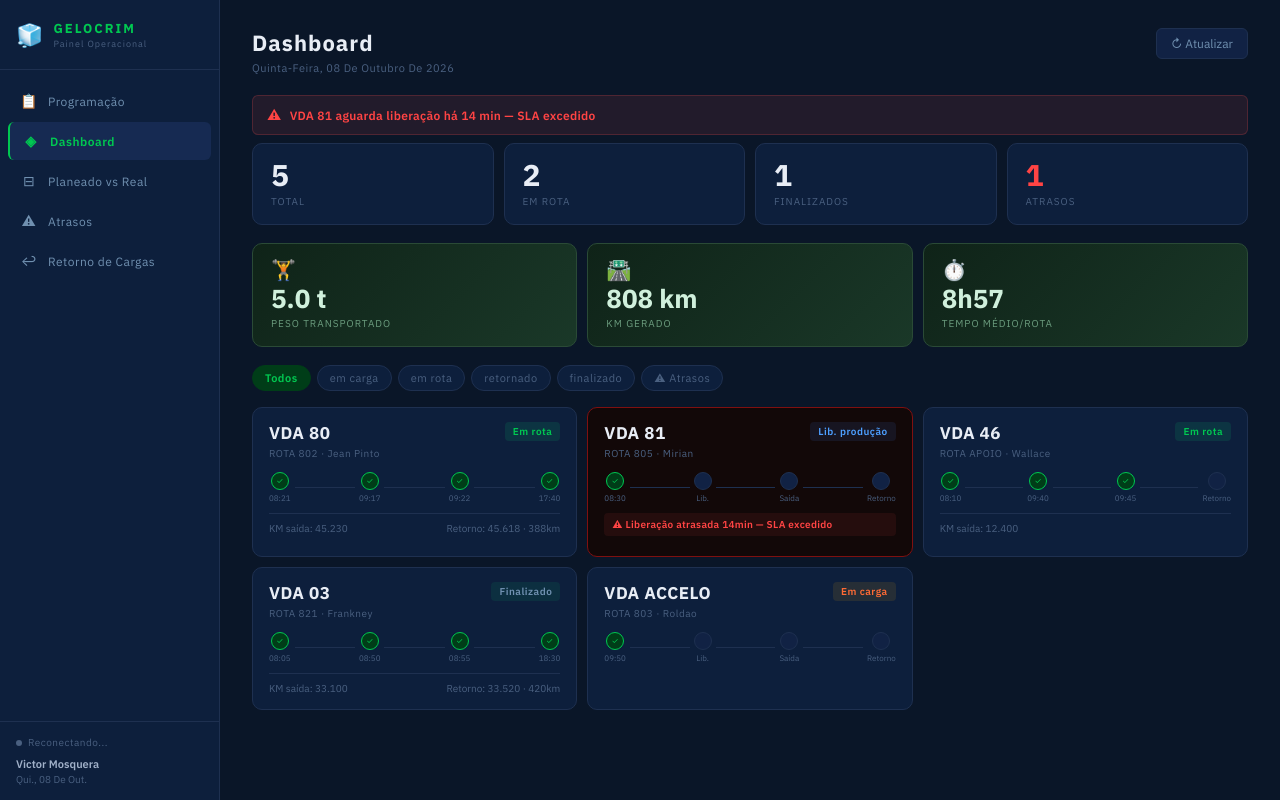
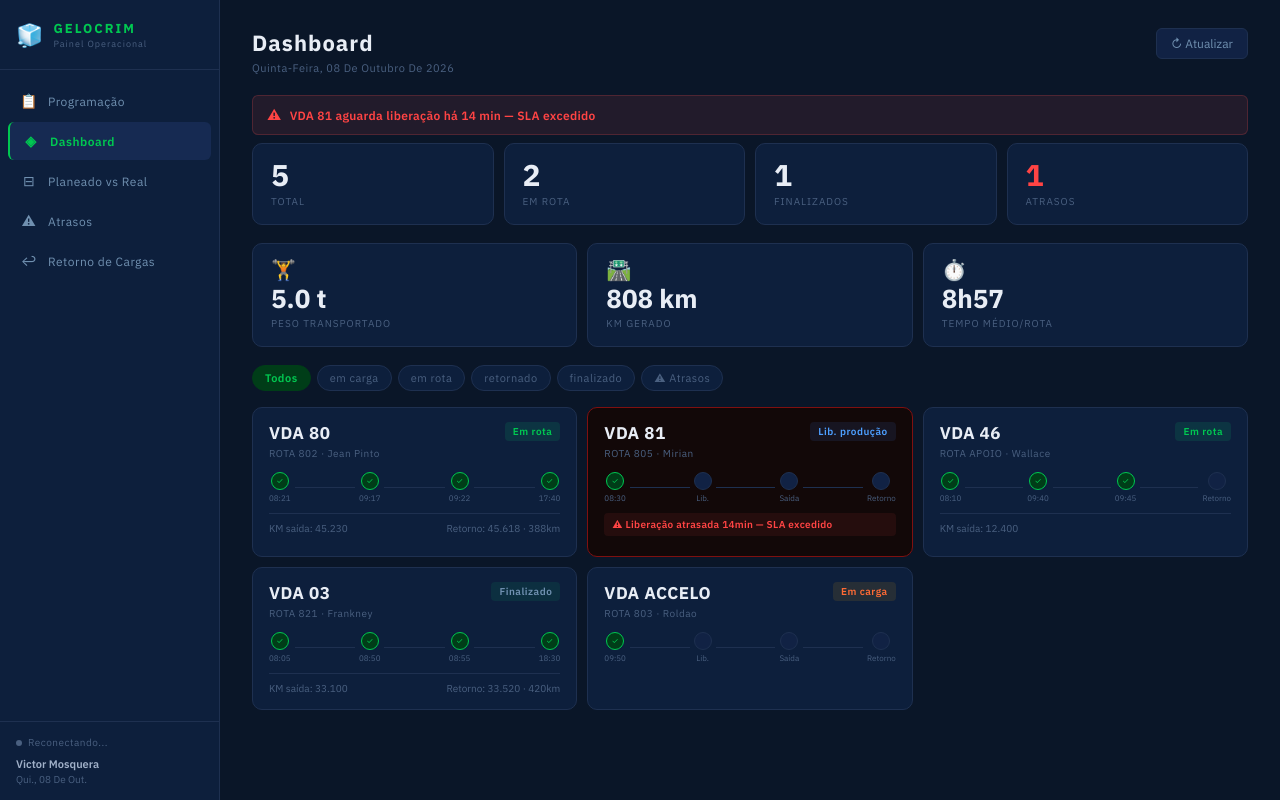
Before and after one commit to victor-8927/painel-central, a React (Vite) app: page / in a window 1280 px wide. Built offline with nearby package versions, Linux system fonts and the light colour scheme; no server answers.

Commit message:
fix: remove green cards from métricas, use navy bg-card
Co-Authored-By: Claude Sonnet 4.6 <noreply@anthropic.com>
Claude-Session: https://claude.ai/code/session_01GKSbsat7uPRdRBAnwasFQS

```diff
--- a/src/pages/Dashboard.module.css
+++ b/src/pages/Dashboard.module.css
@@ -45,16 +45,16 @@
   gap: 10px; margin-bottom: 18px;
 }
 .metrica {
-  background: linear-gradient(135deg, #0f2318 0%, #1a3828 100%);
-  border: 1px solid #2a4a36;
+  background: var(--bg-card);
+  border: 1px solid var(--border);
   border-radius: var(--radius); padding: 16px 18px;
   display: flex; flex-direction: column; gap: 4px;
   transition: border-color 0.15s;
 }
-.metrica:hover { border-color: var(--green-dim); }
+.metrica:hover { border-color: var(--amber); }
 .metricaIcon  { font-size: 20px; line-height: 1; }
-.metricaVal   { font-size: 26px; font-weight: 700; color: #d0f0dc; font-variant-numeric: tabular-nums; line-height: 1.1; }
-.metricaLabel { font-size: 10px; color: #6b9c7e; text-transform: uppercase; letter-spacing: 1px; }
+.metricaVal   { font-size: 26px; font-weight: 700; color: var(--text-1); font-variant-numeric: tabular-nums; line-height: 1.1; }
+.metricaLabel { font-size: 10px; color: var(--text-muted); text-transform: uppercase; letter-spacing: 1px; }
 
 .filtros { display: flex; gap: 6px; margin-bottom: 16px; flex-wrap: wrap; }
 .filtro {
```
